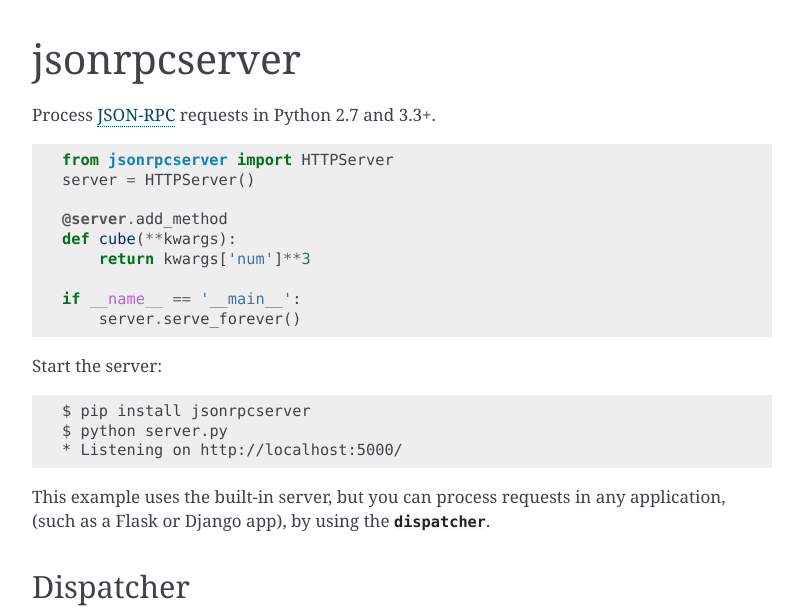
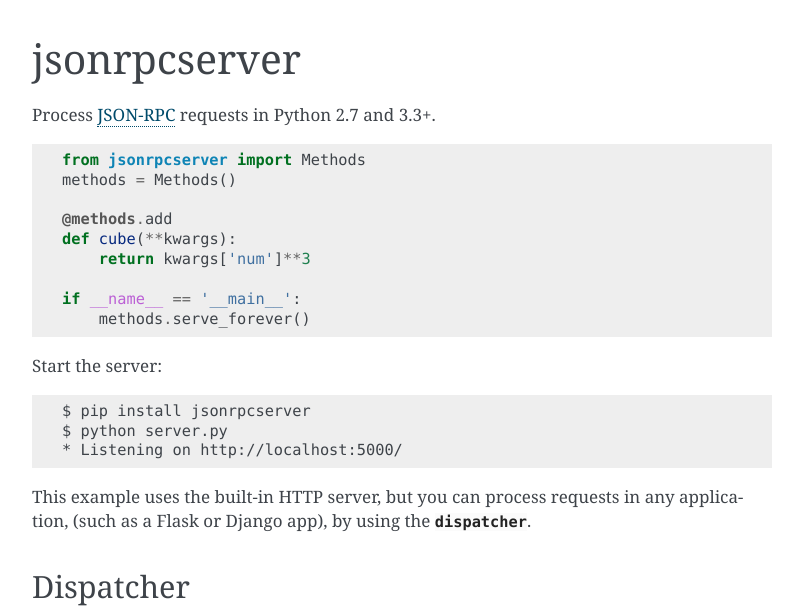
Before and after one commit to explodinglabs/jsonrpcserver, a Sphinx documentation site: the page built from doc/index.rst, in a window 1280 px wide and 900 px high, cut to the strip 0-613 px from the top of the window. Shown: the whole strip, without its empty margins (238-1041 px from the left). Built offline with Sphinx 7.4.7, drawn with Linux system fonts in a browser that asks for light colours.

Commit message:
Serve forever on the methods object, not server

```diff
--- a/doc/index.rst
+++ b/doc/index.rst
@@ -3,20 +3,17 @@
 
 Process `JSON-RPC <http://www.jsonrpc.org/>`_ requests in Python 2.7 and 3.3+.
 
-.. toctree::
-    :maxdepth: 2
-
 .. code-block:: python
 
-    from jsonrpcserver import HTTPServer
-    server = HTTPServer()
+    from jsonrpcserver import Methods
+    methods = Methods()
 
-    @server.add_method
+    @methods.add
     def cube(**kwargs):
         return kwargs['num']**3
 
     if __name__ == '__main__':
-        server.serve_forever()
+        methods.serve_forever()
 
 Start the server:
 
@@ -26,7 +23,7 @@
     $ python server.py
     * Listening on http://localhost:5000/
 
-This example uses the built-in server, but you can process requests in any
+This example uses the built-in HTTP server, but you can process requests in any
 application, (such as a Flask or Django app), by using the :mod:`dispatcher`.
 
 Dispatcher
```
